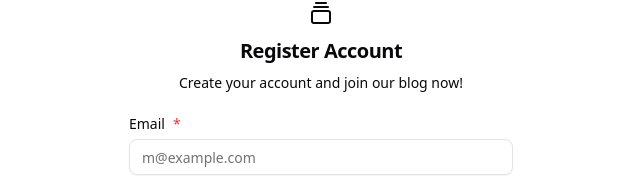
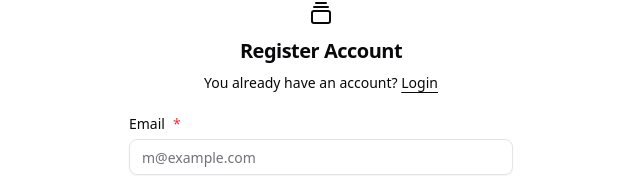
Before and after one commit to ZiadYasser411/blog-web-app, a Next.js app: page /register in a window 1280 px wide. Shown: the part 157-333 px from the top of the page, without its empty margins (319-959 px from the left). Built offline with nearby package versions, Linux system fonts and the light colour scheme.

Commit message:
feat: redirect to login if user has an account

```diff
--- a/components/RegisterForm.tsx
+++ b/components/RegisterForm.tsx
@@ -26,7 +26,10 @@ export function RegisterForm({
             </a>
             <h1 className="text-xl font-bold tracking-tight">Register Account</h1>
             <div className="text-center text-sm">
-              Create your account and join our blog now!
+              You already have an account?{" "}
+              <a href="/login" className="underline underline-offset-4">
+                Login
+              </a>
             </div>
           </div>
           <div className="flex flex-col gap-3">
```
